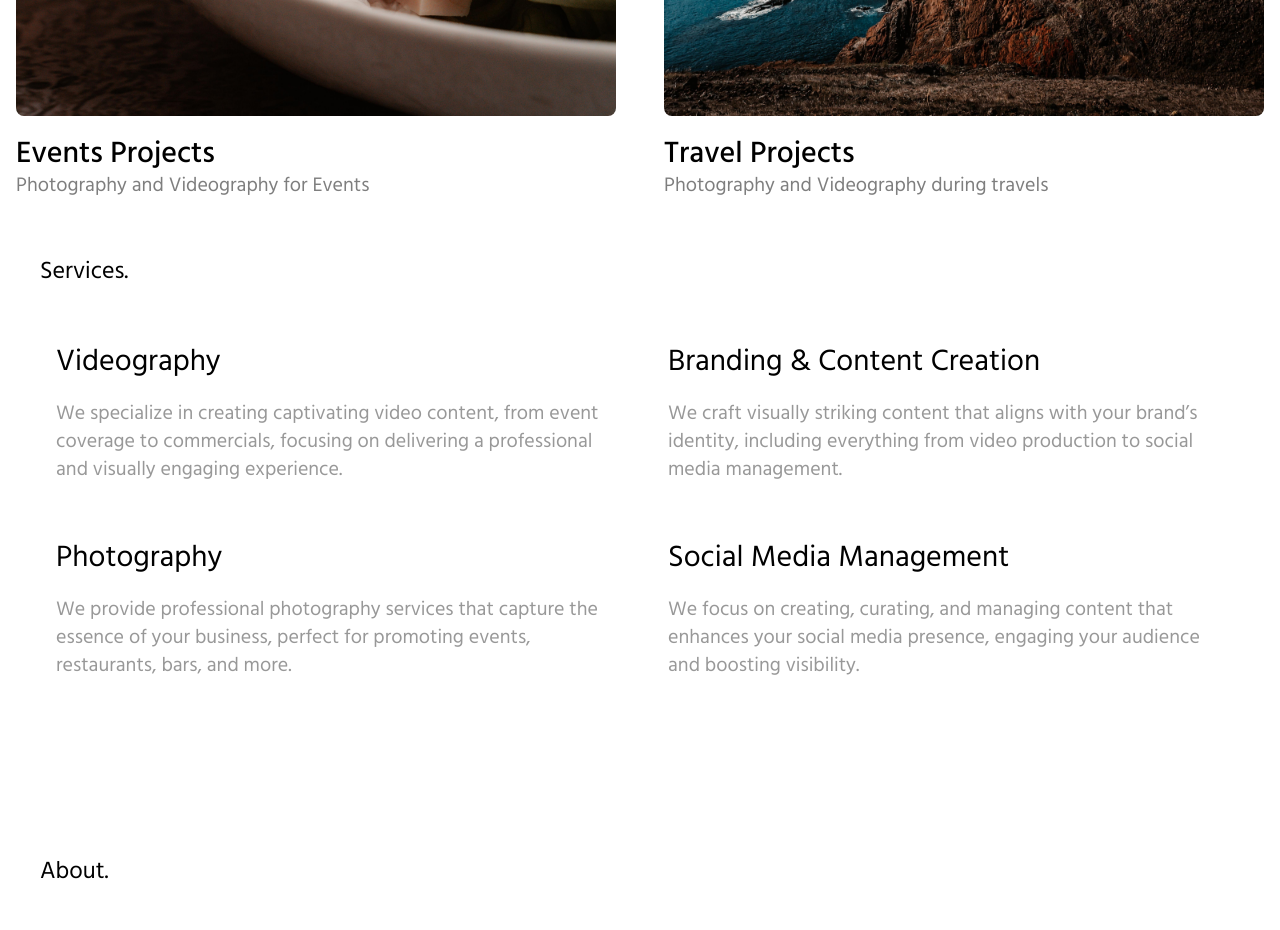
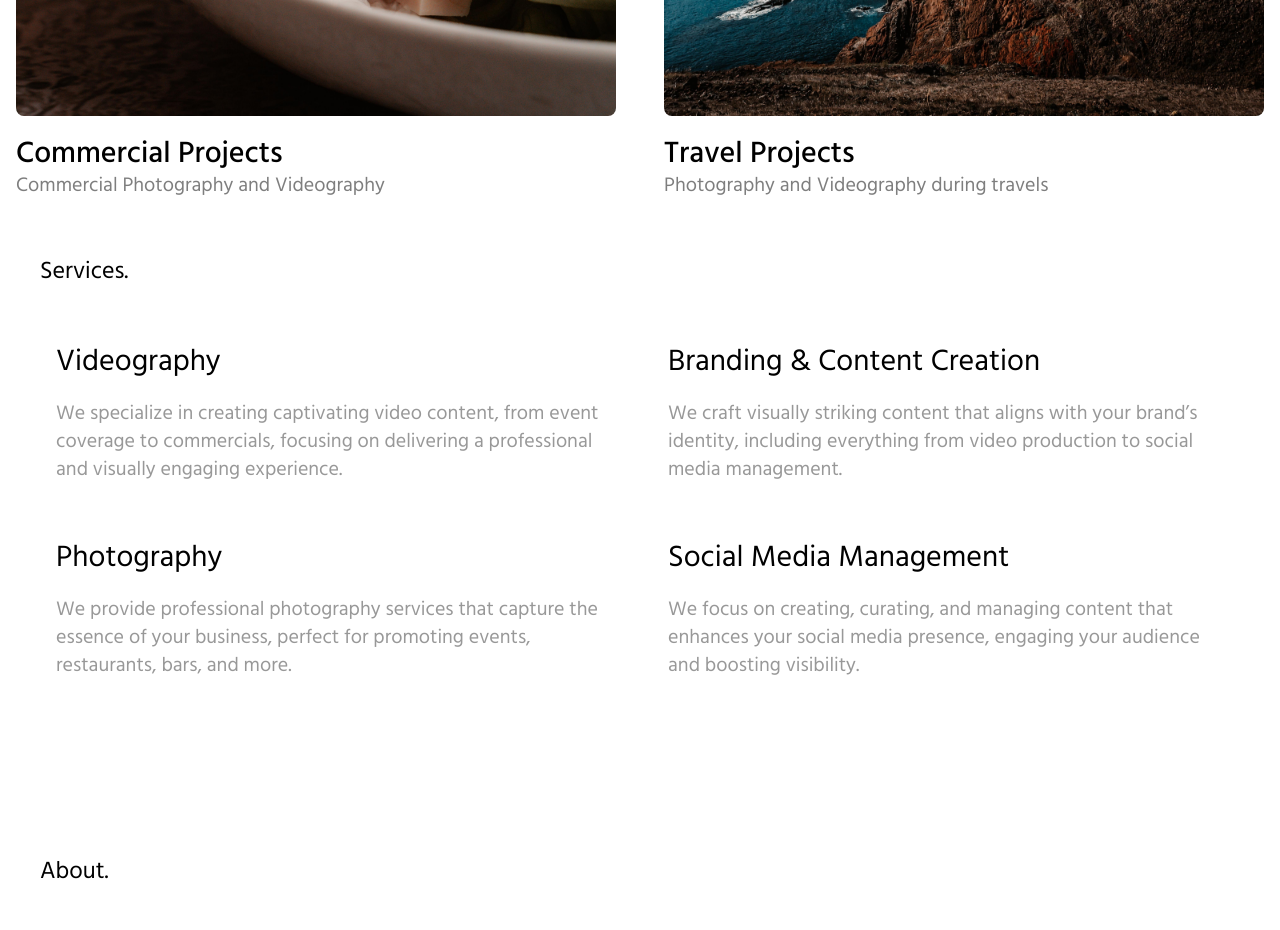
Before and after one commit to NanitheWhat/Website, a Next.js app: page / in a window 1280 px wide. Shown: the part 1880-2810 px from the top of the page. Built offline with nearby package versions, Linux system fonts and the light colour scheme.

Commit message:
update portfolio

```diff
--- a/components/portfolio/portfolio.js
+++ b/components/portfolio/portfolio.js
@@ -11,18 +11,19 @@ import WorkCard from '../WorkCard';
 import { useTheme } from 'next-themes';
 
 const TabbedPortfolio = ({ projects = [], projectType }) => {
-
   console.log('Received projects:', projects);
   const router = useRouter();
   const [currentIndex, setCurrentIndex] = useState(0);
   const titleRef = useRef();
   const descriptionRef = useRef();
   const sliderRef = useRef();
+  const videoRef = useRef(null);
   const { theme } = useTheme();
 
   const [filteredProjects, setFilteredProjects] = useState([]);
   const [activeTab, setActiveTab] = useState(0);
   const [isMuted, setIsMuted] = useState(true);
+  const [showButton, setShowButton] = useState(false);
 
   useEffect(() => {
     console.log('Project Type:', projectType);
@@ -44,32 +45,23 @@ const TabbedPortfolio = ({ projects = [], projectType }) => {
     }
   }, [projects, projectType]);
 
+  useEffect(() => {
+    setShowButton(false);
+    if (videoRef.current) {
+      videoRef.current.load();
+    }
+  }, [activeTab]);
 
   const toggleMute = () => {
-    const video = document.getElementById("video-player");
-    if (video) {
-      video.muted = !video.muted;
-      setIsMuted(video.muted);
+    setIsMuted(!isMuted);
+  };
+
+  const handleVideoLoad = (e) => {
+    if (e.target.readyState >= 2) {
+      setShowButton(true);
+      e.target.play();
     }
   };
-
-  useEffect(() => {
-  console.log('Projects:', projects);
-  console.log('Project Type:', projectType);
-
-  if (projects && projects.length > 0) {
-    const filtered = projects.filter(project =>
-      project.ProjectType.toLowerCase().replace(/\s+/g, '-') === projectType.toLowerCase()
-    );
-    console.log('Filtered Projects:', filtered);
-    setFilteredProjects(filtered);
-    setActiveTab(0);
-  } else {
-    console.log('Filtered Projects: []');
-    setFilteredProjects([]);
-  }
-}, [projects, projectType]);
-
 
   const otherProjectTypes = projects
     .filter(project => project.ProjectType.toLowerCase().replace(/\s+/g, '-') !== projectType.toLowerCase())
@@ -79,6 +71,7 @@ const TabbedPortfolio = ({ projects = [], projectType }) => {
       }
       return acc;
     }, []);
+
   console.log('filteredProjects:', filteredProjects);
   console.log('activeTab:', activeTab);
   console.log('mainVideo:', filteredProjects[activeTab]?.mainVideo);
@@ -97,7 +90,6 @@ const TabbedPortfolio = ({ projects = [], projectType }) => {
         </a>
       </Link>
 
-
       {filteredProjects.length > 0 ? (
         <div className="flex justify-center mb-4 bg-transparent p-1">
           {filteredProjects.map((project, index) => (
@@ -105,7 +97,7 @@ const TabbedPortfolio = ({ projects = [], projectType }) => {
               key={index}
               type="primary"
               onClick={() => setActiveTab(index)}
-              classes={`text-base tablet:text-lg laptop:text-xl p-2 m-1 laptop:m-2 rounded-lg flex items-center transition-all ease-out duration-300 link ${activeTab === index ? '' : ''}`}
+              classes={`text-base tablet:text-lg laptop:text-xl p-2 m-1 laptop:m-2 rounded-lg flex items-center transition-all ease-out duration-300 link ${activeTab === index ? 'active' : ''}`}
             >
               {project.title}
             </Button>
@@ -121,23 +113,26 @@ const TabbedPortfolio = ({ projects = [], projectType }) => {
             {filteredProjects[activeTab]?.title || 'No Title'}
           </h2>
 
-          <div className="relative max-w-4xl mx-auto">
+          <div className="relative max-w-4xl mx-auto flex justify-center items-center">
             {filteredProjects.length > 0 && filteredProjects[activeTab] ? (
               <>
+                <div className="w-full h-0 pb-[56.25%] relative">
+                  {filteredProjects[activeTab]?.mainVideo ? (
+                    <>
                       <video
-                  className="mb-4 rounded-lg shadow-md"
+                        ref={videoRef}
+                        key={filteredProjects[activeTab]?.mainVideo}
+                        className="absolute top-0 left-0 w-full h-full object-contain rounded-lg shadow-md"
                         muted={isMuted}
                         loop
                         autoPlay
-                  id="video-player"
+                        onLoadedData={handleVideoLoad}
                       >
-                <source
-                  src={filteredProjects[activeTab]?.mainVideo}
-                  type="video/mp4"
-                />
-                {console.log('Video source:', filteredProjects[activeTab]?.mainVideo)}
+                        <source src={filteredProjects[activeTab]?.mainVideo} type="video/mp4" />
+                        Your browser does not support the video tag.
                       </video>
 
+                      {showButton && (
                         <Button
                           type="primary"
                           onClick={toggleMute}
@@ -145,9 +140,23 @@ const TabbedPortfolio = ({ projects = [], projectType }) => {
                         >
                           {isMuted ? 'Unmute' : 'Mute'}
                         </Button>
+                      )}
+                    </>
+                  ) : filteredProjects[activeTab]?.mainImage ? (
+                    <img
+                      src={filteredProjects[activeTab]?.mainImage}
+                      alt={filteredProjects[activeTab]?.title || "Project Image"}
+                      className="absolute top-0 left-0 w-full h-full object-contain rounded-lg shadow-md"
+                    />
+                  ) : (
+                    <p className="absolute top-0 left-0 w-full h-full flex items-center justify-center text-gray-500">
+                      No media available for this project.
+                    </p>
+                  )}
+                </div>
               </>
             ) : (
-              <p>No video available for this project.</p>
+              <p>No project available.</p>
             )}
           </div>
 
@@ -198,7 +207,6 @@ const TabbedPortfolio = ({ projects = [], projectType }) => {
         </div>
       )}
 
-
       <Footer />
     </div>
   );
--- a/data/portfolio.json
+++ b/data/portfolio.json
@@ -42,20 +42,20 @@
     ],
 
         "description": "For the Personal Branding shoot with Isabelle Victoria, we ventured to the largest tree in Bali. The goal was to boost her social media presence with photos that truly capture her unique style. We spent a day planning and another day shooting, integrating some fresh A.I. techniques into the video. Isabelle Victoria, with her impressive 100k+ Instagram followers, is a high-profile client, making this project a key step in enhancing her brand.",
-        "mainVideo": "/videos/video1.mp4",
+        "mainVideo": "/videos/Snapinsta.app_video_0E4549E4E0785F429C74A736272EF790_video_dashinit.mp4",
         "relatedProjects": [
           { "id": "2", "title": "Related Project 2" },
           { "id": "3", "title": "Related Project 3" }
         ]
       },
       {
-        "id": "1",
+        "id": "2",
         "url": "http://clicmedia.nl/projects/personalbranding",
         "ProjectType": "personalbranding",
         "title": "Kieman",
         "media": ["/images/Kieman/P1084290.jpg", "/images/Kieman/P1084288.jpg"],
         "description": "This is the second project.",
-        "mainVideo": "/videos/video2.mp4",
+        "mainVideo": "/videos/video1.mp4",
         "relatedProjects": [
           { "id": "1", "title": "Related Project 1" },
           { "id": "3", "title": "Related Project 3" }
@@ -88,13 +88,39 @@
         ]
       },
       {
+        "id": "5",
+        "url": "http://clicmedia.nl/projects/event",
+        "ProjectType": "Commercial",
+        "title": "Be Braive",
+        "media": ["/images/project2-1.jpg", "/images/project2-2.jpg"],
+        "description": "75% van de mentale problemen ontstaan voordat iemand 25 is. Dat kan anders, denken wij. Wij willen  jongeren zelfvertrouwen geven, zodat ze hun eigen kracht ontdekken, gezonde keuzes kunnen maken en raad weten met stress. Zodat angst ze niet langer tegenhoudt, en ze alles uit het leven kunnen halen. <br><br>Director of Photography: Tiemen van Dijk ",
+        "mainVideo": "/videos/BRAIVE - Be open, be braive, be yourself.mp4",
+        "relatedProjects": [
+          { "id": "1", "title": "Related Project 1" },
+          { "id": "3", "title": "Related Project 3" }
+        ]
+      },
+      {
+        "id": "5",
+        "url": "http://clicmedia.nl/projects/commercial",
+        "ProjectType": "Commercial",
+        "title": "KPMG",
+        "media": ["/images/project2-1.jpg", "/images/project2-2.jpg"],
+        "description": "De ESG-challenge georganiseerd door KPMG stond in het teken van environmental, social en governance. Met de ideation bij de Johan Cruijff Arena in Amsterdam. (Capital C Amsterdam) Bracht dit de unieke kans om in gesprek te komen met collega’s over deze onderwerpen. Met een top 5 die hun idee mochten pitchen op het veld werd er vanuit de jury een winnaar gekozen. ",
+        "mainVideo": "/videos/01_KPMG_40_SEC_Aftermovie_FINAL_16x9_20221102.mp4",
+        "relatedProjects": [
+          { "id": "1", "title": "Related Project 1" },
+          { "id": "3", "title": "Related Project 3" }
+        ]
+      },
+      {
         "id": "4",
-        "url": "http://clicmedia.nl/projects/travel",
         "ProjectType": "Travel",
-        "title": "Travel Projects",
+        "title": "Madeira in FPV",
         "media": ["/images/20221126_142049.jpg", "/images/20221126_142053.jpg"],
-        "description": "This is the fourth project.",
-        "mainVideo": "videos/video1.mp4",
+        "description": "Brought out my FPV drone in Madeira to capture it's uniqueness from an even more unique perspective.",
+        "mainVideo": "/videos/madeira.mp4",
+        "mainImage": "/images/20221126_142049.jpg",
         "relatedProjects": [
           { "id": "1", "title": "Related Project 1" },
           { "id": "3", "title": "Related Project 3" }
--- a/data/projectTypes.json
+++ b/data/projectTypes.json
@@ -18,11 +18,11 @@
       },
       {
         "id": "3",
-        "title": "Events Projects",
-        "ProjectType": "Events",
-        "description": "Photography and Videography for Events",
+        "title": "Commercial Projects",
+        "ProjectType": "Commercial",
+        "description": "Commercial Photography and Videography",
         "imageSrc": "/images/P1084408.jpg",
-        "url": "http://clicmedia.nl/projects/events"
+        "url": "http://clicmedia.nl/projects/commercial"
       },
       {
         "id": "4",
```
Lines whose indentation alone changed are shown as unchanged.
